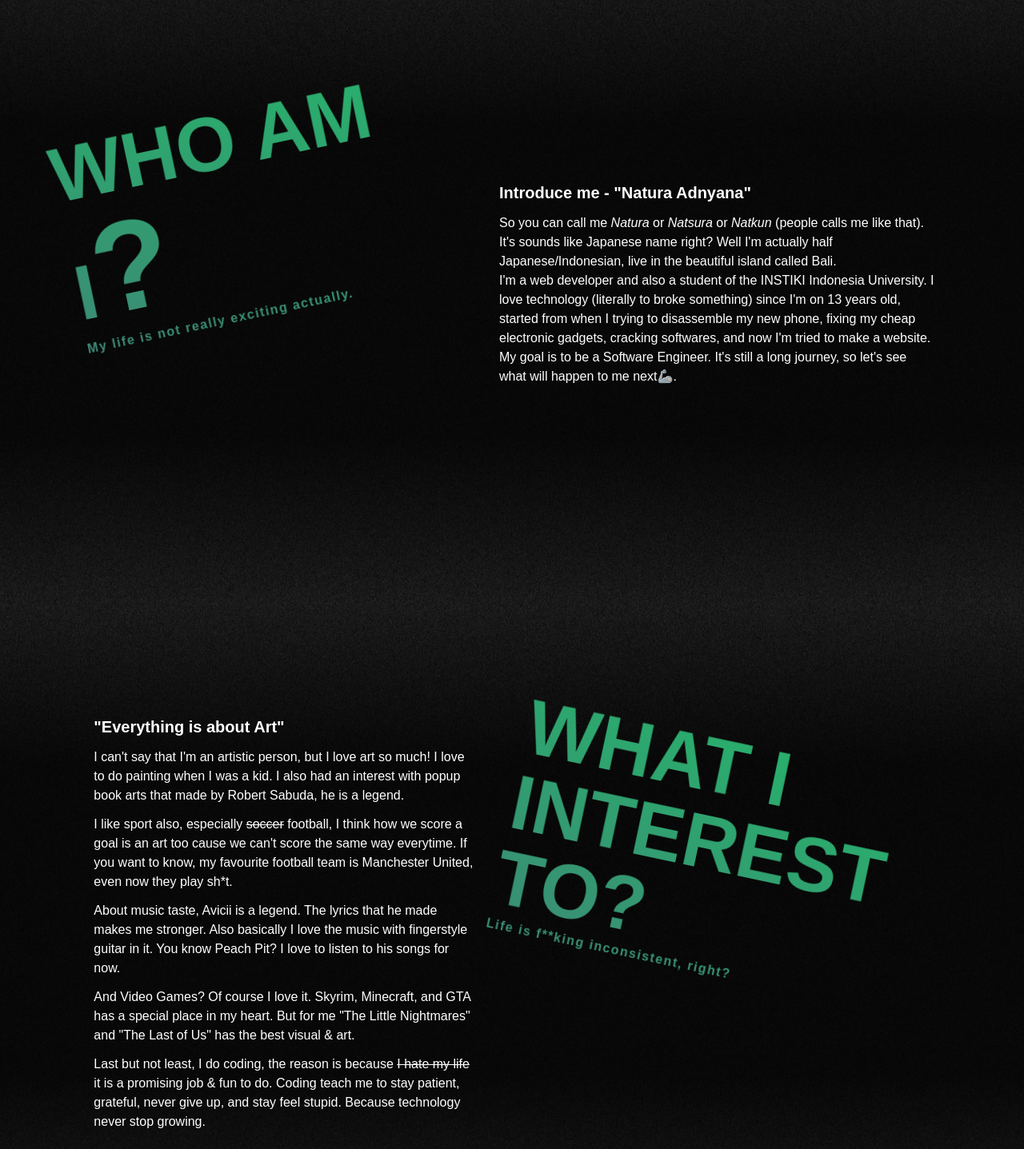
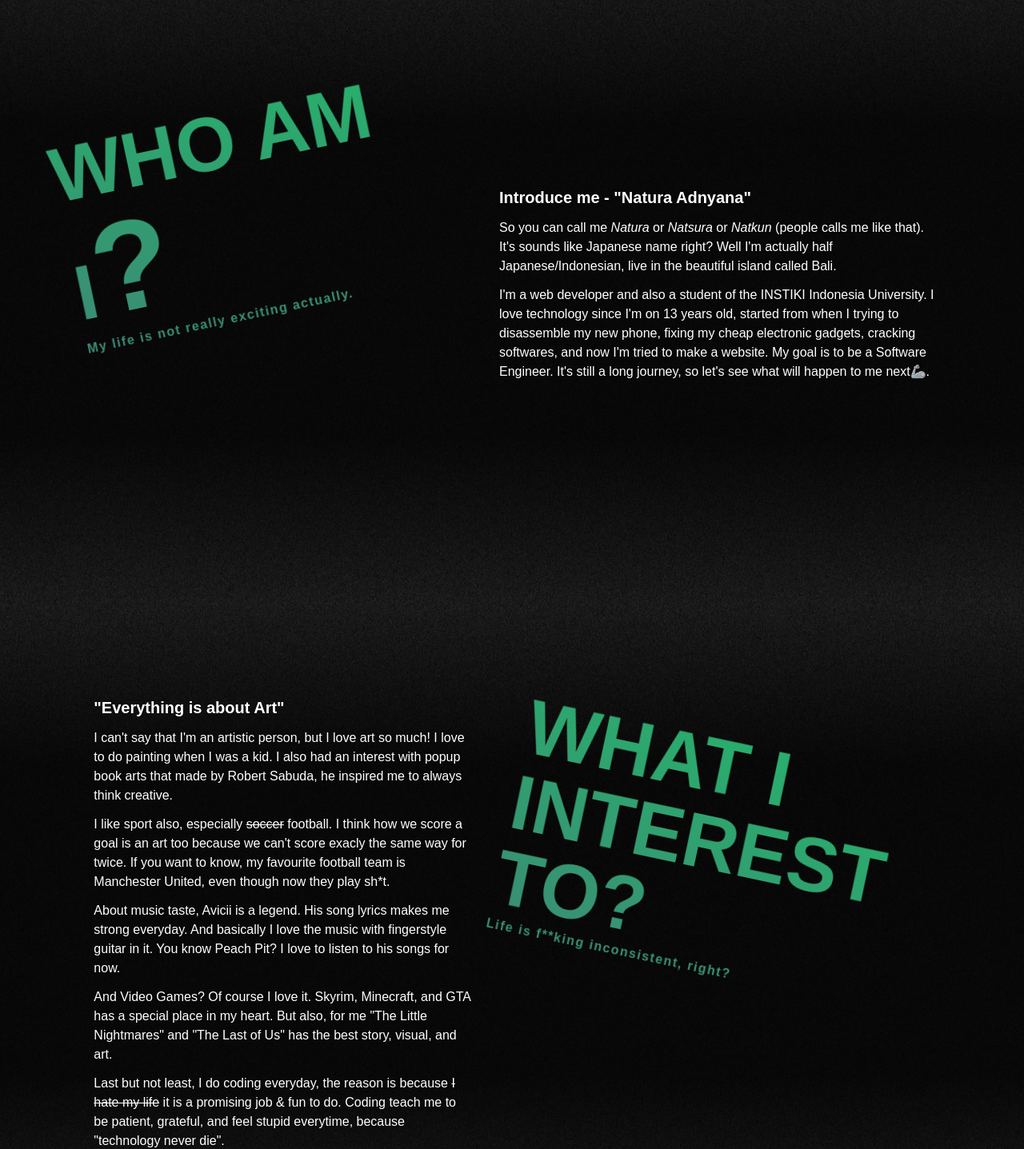
Before and after one commit to NaturaAdnyana/NaturaAdnyana.github.io, a React (Create React App) app: page / in a window 1280 px wide. Shown: the part 845-2282 px from the top of the page at 80% size. Built offline with nearby package versions, Linux system fonts and the light colour scheme.

Commit message:
Fix grammar

```diff
--- a/src/pages/home/InterestSection.js
+++ b/src/pages/home/InterestSection.js
@@ -10,30 +10,32 @@ function InterestSection() {
             <p>
               I can't say that I'm an artistic person, but I love art so much! I
               love to do painting when I was a kid. I also had an interest with
-              popup book arts that made by Robert Sabuda, he is a legend.
+              popup book arts that made by Robert Sabuda, he inspired me to
+              always think creative.
             </p>
             <p>
-              I like sport also, especially <s>soccer</s> football, I think how
-              we score a goal is an art too cause we can't score the same way
-              everytime. If you want to know, my favourite football team is
-              Manchester United, even now they play sh*t.
+              I like sport also, especially <s>soccer</s> football. I think how
+              we score a goal is an art too because we can't score exacly the
+              same way for twice. If you want to know, my favourite football
+              team is Manchester United, even though now they play sh*t.
             </p>
             <p>
-              About music taste, Avicii is a legend. The lyrics that he made
-              makes me stronger. Also basically I love the music with
-              fingerstyle guitar in it. You know Peach Pit? I love to listen to
-              his songs for now.
+              About music taste, Avicii is a legend. His song lyrics makes me
+              strong everyday. And basically I love the music with fingerstyle
+              guitar in it. You know Peach Pit? I love to listen to his songs
+              for now.
             </p>
             <p>
               And Video Games? Of course I love it. Skyrim, Minecraft, and GTA
-              has a special place in my heart. But for me "The Little
-              Nightmares" and "The Last of Us" has the best visual & art.
+              has a special place in my heart. But also, for me "The Little
+              Nightmares" and "The Last of Us" has the best story, visual, and
+              art.
             </p>
             <p>
-              Last but not least, I do coding, the reason is because{" "}
+              Last but not least, I do coding everyday, the reason is because{" "}
               <s>I hate my life</s> it is a promising job & fun to do. Coding
-              teach me to stay patient, grateful, never give up, and stay feel
-              stupid. Because technology never stop growing.
+              teach me to be patient, grateful, and feel stupid everytime,
+              because "technology never die".
             </p>
           </div>
           <div className="md:h-screen md:basis-1/2 md:pt-40 md:pb-32 order-1 md:order-2">
--- a/src/pages/home/IntroSection.js
+++ b/src/pages/home/IntroSection.js
@@ -16,7 +16,7 @@ function IntroSection() {
               </span>
             </h2>
           </div>
-          <div className="flex flex-col justify-center md:space-y-3 md:basis-1/2">
+          <div className="flex flex-col justify-center space-y-3 md:basis-1/2">
             <h3 className="text-xl font-bold">
               Introduce me - "Natura Adnyana"
             </h3>
@@ -24,14 +24,15 @@ function IntroSection() {
               So you can call me <i>Natura</i> or <i>Natsura</i> or {"  "}
               <i>Natkun</i> (people calls me like that). It's sounds like
               Japanese name right? Well I'm actually half Japanese/Indonesian,
-              live in the beautiful island called Bali. <br />
+              live in the beautiful island called Bali.
+            </p>
+            <p>
               I'm a web developer and also a student of the INSTIKI Indonesia
-              University. I love technology (literally to broke something) since
-              I'm on 13 years old, started from when I trying to disassemble my
-              new phone, fixing my cheap electronic gadgets, cracking softwares,
-              and now I'm tried to make a website. My goal is to be a Software
-              Engineer. It's still a long journey, so let's see what will happen
-              to me next🦾.
+              University. I love technology since I'm on 13 years old, started
+              from when I trying to disassemble my new phone, fixing my cheap
+              electronic gadgets, cracking softwares, and now I'm tried to make
+              a website. My goal is to be a Software Engineer. It's still a long
+              journey, so let's see what will happen to me next🦾.
             </p>
           </div>
         </article>
```
